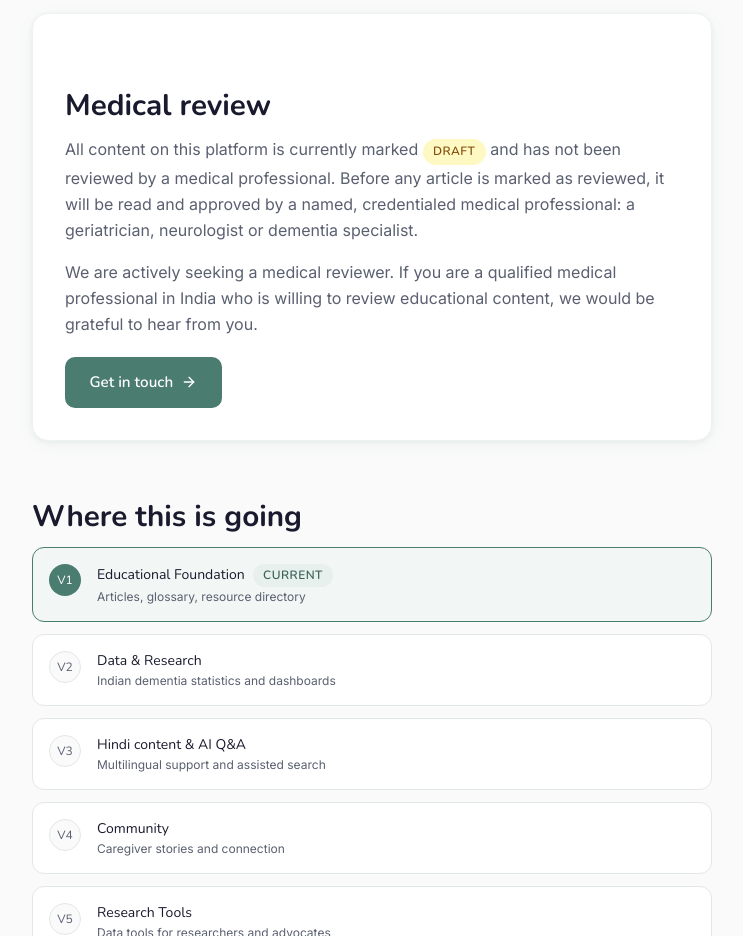
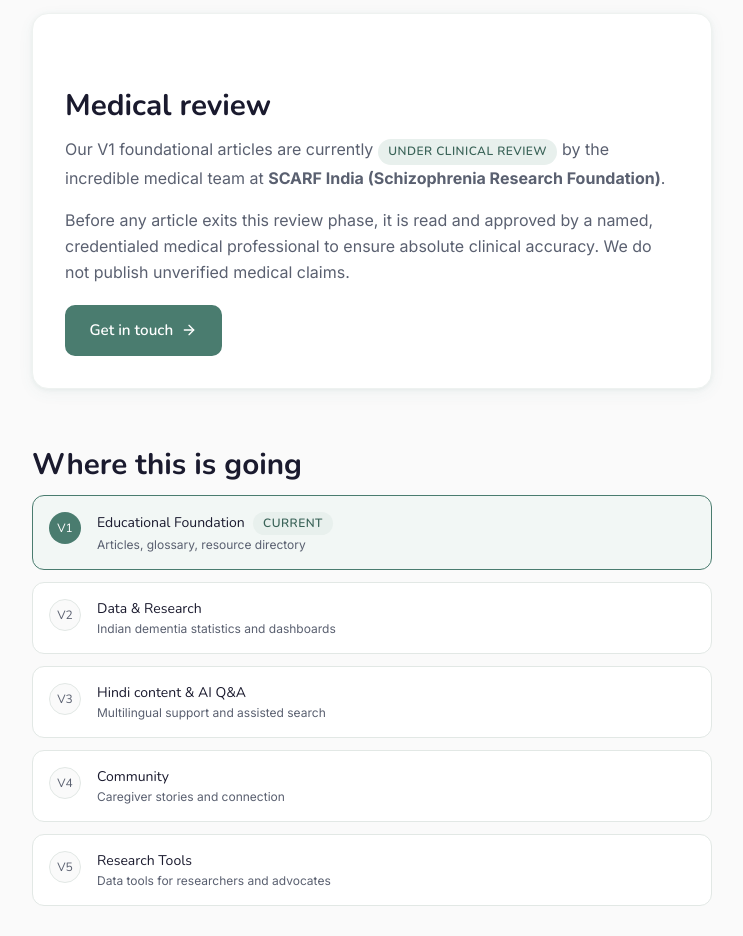
Before and after one commit to Shivalik-Capital/project-lantern, a Next.js app: page /about in a window 1280 px wide. Shown: the part 2040-2976 px from the top of the page, without its empty margins (268-1011 px from the left). Built offline with nearby package versions, Linux system fonts and the light colour scheme.

Commit message:
feat: change article status to under-review and update website copy

```diff
--- a/app/about/page.tsx
+++ b/app/about/page.tsx
@@ -146,16 +146,10 @@ export default function AboutPage() {
               Medical review
             </h2>
             <p className="text-text-muted leading-relaxed mb-4">
-              All content on this platform is currently marked{' '}
-              <span className="tag tag-draft">draft</span> and has not been reviewed by
-              a medical professional. Before any article is marked as reviewed, it will be
-              read and approved by a named, credentialed medical professional: a geriatrician,
-              neurologist or dementia specialist.
+              Our V1 foundational articles are currently <span className="tag tag-amber">under clinical review</span> by the incredible medical team at <strong>SCARF India (Schizophrenia Research Foundation)</strong>.
             </p>
             <p className="text-text-muted leading-relaxed mb-5">
-              We are actively seeking a medical reviewer. If you are a qualified medical
-              professional in India who is willing to review educational content, we would
-              be grateful to hear from you.
+              Before any article exits this review phase, it is read and approved by a named, credentialed medical professional to ensure absolute clinical accuracy. We do not publish unverified medical claims.
             </p>
             <Link href="mailto:sorendatta7@gmail.com" className="btn btn-primary inline-flex">
               Get in touch
--- a/app/caregiving/[slug]/page.tsx
+++ b/app/caregiving/[slug]/page.tsx
@@ -10,7 +10,7 @@ const ARTICLES: Record<string, {
   description: string
   readingTime: number
   tags: string[]
-  status: 'draft' | 'reviewed'
+  status: 'draft' | 'under-review' | 'reviewed'
   author: string
   lastUpdated: string
   sources: { name: string; url: string }[]
@@ -22,7 +22,7 @@ const ARTICLES: Record<string, {
       'What to do in the weeks after a dementia diagnosis. Practical guidance on immediate steps, legal planning, navigating the Indian healthcare system and how to support the person diagnosed.',
     readingTime: 10,
     tags: ['First Steps', 'Planning'],
-    status: 'draft',
+    status: 'under-review',
     author: 'Project Lantern Editorial Team',
     lastUpdated: '2026-08-01',
     sources: [
@@ -109,6 +109,9 @@ export default async function CaregivingArticlePage(
               {article.status === 'draft' && (
                 <span className="tag tag-draft">Draft: not yet medically reviewed</span>
               )}
+              {article.status === 'under-review' && (
+                <span className="tag tag-amber">Under clinical review by SCARF India</span>
+              )}
             </div>
             <h1 className="font-sans font-800 text-text mb-4">{article.title}</h1>
             <p className="text-lg text-text-muted leading-relaxed mb-5">{article.description}</p>
--- a/app/caregiving/page.tsx
+++ b/app/caregiving/page.tsx
@@ -17,7 +17,7 @@ const CAREGIVING_ARTICLES = [
       'What to do in the weeks after a dementia diagnosis. Practical, honest guidance on the immediate steps, legal and financial planning, navigating the Indian healthcare system and how to support the person diagnosed.',
     readingTime: 10,
     tags: ['First Steps', 'Planning'],
-    status: 'draft' as const,
+    status: 'under-review' as const,
   },
 ]
 
@@ -58,6 +58,9 @@ export default function CaregivingPage() {
                       ))}
                       {article.status === 'draft' && (
                         <span className="tag tag-draft">Draft: not yet medically reviewed</span>
+                      )}
+                      {article.status === 'under-review' && (
+                        <span className="tag tag-amber">Under clinical review by SCARF India</span>
                       )}
                       <span className="flex items-center gap-1 text-xs text-text-subtle ml-auto">
                         <Clock className="w-3 h-3" aria-hidden="true" />
--- a/app/understand/[slug]/page.tsx
+++ b/app/understand/[slug]/page.tsx
@@ -54,9 +54,10 @@ export default async function UnderstandArticlePage({ params }: { params: Promis
                 </span>
               ))}
               {article.status === 'draft' && (
-                <span className="tag bg-emergency-bg text-emergency border border-emergency/20">
-                  Awaiting Clinical Review
-                </span>
+                <span className="tag tag-draft">Draft: not yet medically reviewed</span>
+              )}
+              {article.status === 'under-review' && (
+                <span className="tag tag-amber">Under clinical review by SCARF India</span>
               )}
             </div>
 
--- a/app/understand/page.tsx
+++ b/app/understand/page.tsx
@@ -53,6 +53,9 @@ export default function UnderstandPage() {
                       {article.status === 'draft' && (
                         <span className="tag tag-draft">Draft: not yet medically reviewed</span>
                       )}
+                      {article.status === 'under-review' && (
+                        <span className="tag tag-amber">Under clinical review by SCARF India</span>
+                      )}
                       <span className="flex items-center gap-1 text-xs text-text-subtle ml-auto">
                         <Clock className="w-3 h-3" aria-hidden="true" />
                         {article.readingTime} min read
@@ -83,9 +86,7 @@ export default function UnderstandPage() {
                 not medical professionals. Every factual claim is sourced.
               </p>
               <p className="text-sm text-text-muted leading-relaxed">
-                Articles are currently in <strong className="text-text">draft status</strong> and
-                have not yet been reviewed by a medical professional.
-                We are actively seeking a medical reviewer.
+                Articles are currently undergoing <strong>clinical review</strong> by the medical team at SCARF India.
               </p>
             </div>
             <div className="card p-6">
--- a/velite.config.ts
+++ b/velite.config.ts
@@ -8,7 +8,7 @@ const articles = {
     description: s.string().max(300),
     section: s.enum(['understand', 'caregiving', 'diagnosed']),
     slug: s.path().transform((p) => p.replace(/^articles\//, '')),
-    status: s.enum(['draft', 'reviewed']).default('draft'),
+    status: s.enum(['draft', 'under-review', 'reviewed']).default('draft'),
     author: s.string().optional(),
     medicalReviewer: s.string().optional(),
     reviewDate: s.isodate().optional(),
```
Also changed, not shown: 1 other file (tests, documents, lock files or other folders).
